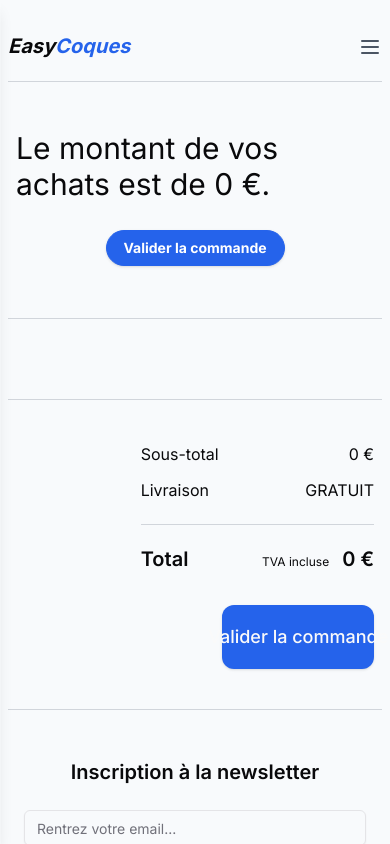
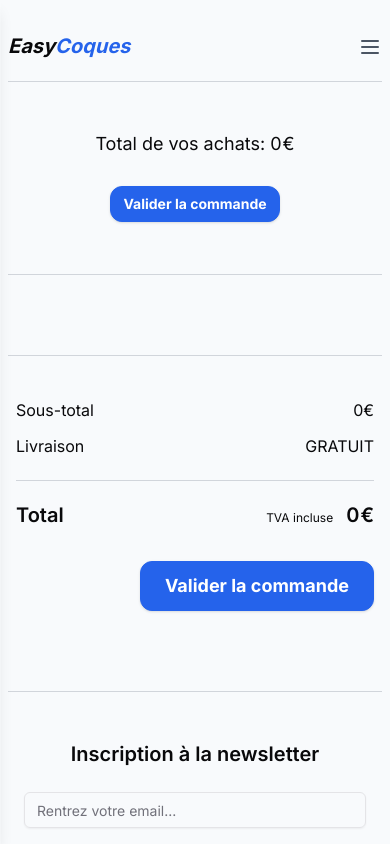
Before and after one commit to babbbass/easy-coques, a Next.js app in the folder frontend/: page /cart in a window 390 px wide. Shown: the top 844 px of the page. Built offline with nearby package versions, Linux system fonts and the light colour scheme.

Commit message:
responsive cart page

```diff
--- a/frontend/components/Cart.tsx
+++ b/frontend/components/Cart.tsx
@@ -3,21 +3,26 @@ import React from "react"
 import { useStoreCart } from "@/stores/cart.store"
 import { CustomButton } from "./customButton"
 import Link from "next/link"
+import { useRouter } from "next/navigation"
 
 export function Cart() {
+  const router = useRouter()
   const { getTotalPrice } = useStoreCart()
   return (
     <>
-      <section className='flex flex-col gap-6 p-2'>
-        <h1 className='text-3xl'>
-          Le montant de vos achats est de {getTotalPrice()} €.
+      <section className='flex w-full text-center flex-col gap-6 p-2'>
+        <h1 className='text-lg sm:text-xl md:text-3xl'>
+          <span className='mr-[1px]'>
+            Total de vos achats: {getTotalPrice()}
+          </span>
+          €
         </h1>
         <Link href='/cart/paiement' className='text-center'>
           <CustomButton
             textButton='Valider la commande'
-            width={50}
             ariaLabel='Valider la commande'
-            className='my-1'
+            className='my-1 rounded-xl'
+            onClick={() => router.push("/cart/paiement")}
           />
         </Link>
       </section>
--- a/frontend/components/cart/listProduct.tsx
+++ b/frontend/components/cart/listProduct.tsx
@@ -7,11 +7,11 @@ import { useStoreCart } from "@/stores/cart.store"
 export function ListProduct() {
   const { items } = useStoreCart()
   return (
-    <section className='flex items-center justify-center flex-col gap-3 w-full'>
+    <section className='flex items-center justify-center flex-col w-full'>
       {items.map((product: any, index: number) => (
         <>
           <Product key={index} product={product} />
-          <Separator margin={5} />
+          <Separator margin={4} />
         </>
       ))}
     </section>
--- a/frontend/components/cart/product.tsx
+++ b/frontend/components/cart/product.tsx
@@ -7,7 +7,7 @@ import {
   SelectTrigger,
   SelectValue,
 } from "@/components/ui/select"
-import { X } from "lucide-react"
+import { Trash2 } from "lucide-react"
 import { useStoreCart } from "@/stores/cart.store"
 import { ProductType } from "@/utils/types/types"
 import Image from "next/image"
@@ -20,8 +20,8 @@ export function Product({ product }: ProductProps) {
   const { removeItem } = useStoreCart()
 
   return (
-    <div className='w-3/4 flex min-h-[200px] gap-4 '>
-      <div className='w-1/4 flex items-center justify-center'>
+    <div className='w-full md:w-3/4 flex md:min-h-[200px] gap-4'>
+      <div className='w-1/4 flex md:justify-center'>
         <Image
           src='/images/iphone.jpeg'
           width={200}
@@ -30,12 +30,12 @@ export function Product({ product }: ProductProps) {
         />
       </div>
       <div className='flex flex-col flex-1 items-center font-semibold'>
-        <div className='flex gap-4 w-full min-h-20 pt-2'>
+        <div className='flex gap-4 w-full min-h-20'>
           <div className='w-4/6'>
-            <h3 className='text-xl text-blue-600'>{product.name}</h3>
+            <h3 className='text-sm md:text-xl text-blue-600'>{product.name}</h3>
             <p className='text-sm text-black/70'>{product?.color}</p>
           </div>
-          <div className='w-2/6'>
+          <div className='w-2/6 pt-1'>
             <Select>
               <SelectTrigger className='w-14 h-1 border-0 rounded-none'>
                 <SelectValue
@@ -55,8 +55,8 @@ export function Product({ product }: ProductProps) {
             aria-label='Supprimer produit de votre panier'
             className='flex items-start'
           >
-            <X
-              className='w-4 h-4 text-slate-600/50 cursor-pointer'
+            <Trash2
+              className='w-4 h-4 md:w-5 md:h-4 text-gray-600/70 cursor-pointer pt-1'
               onClick={() => {
                 removeItem(product.id)
               }}
--- a/frontend/components/totalOrder.tsx
+++ b/frontend/components/totalOrder.tsx
@@ -1,20 +1,22 @@
 "use client"
 import React, { useState } from "react"
 import { Separator } from "./separator"
-import { Button } from "./ui/button"
+import { CustomButton } from "@/components/customButton"
 import { useStoreCart } from "@/stores/cart.store"
 import { FREE_DELIVERY } from "@/utils/constants"
+import { useRouter } from "next/navigation"
 
 export function TotalOrder() {
+  const router = useRouter()
   const { getTotalPrice } = useStoreCart()
   const [deliveryPrice] = useState(0)
   return (
-    <section className='w-full flex justify-end  '>
-      <div className='px-2 flex flex-col text-xl font-normal justify-end items-end w-2/3'>
+    <section className='w-full flex justify-end'>
+      <div className='px-2 flex flex-col text-xl font-normal justify-end items-end w-full md:w-2/3'>
         <div className='flex flex-col gap-2  w-full'>
           <small className='flex justify-between'>
             <span>Sous-total</span>
-            <span>{getTotalPrice()} €</span>
+            <span>{getTotalPrice()}€</span>
           </small>
           <small className='flex justify-between'>
             <span>Livraison</span>
@@ -30,11 +32,16 @@ export function TotalOrder() {
           <span>Total</span>
           <span>
             <span className='font-normal text-xs mr-2'>TVA incluse</span>{" "}
-            {getTotalPrice() + deliveryPrice} €
+            <span className='mr-[1px]'>{getTotalPrice() + deliveryPrice}</span>€
           </span>
         </div>
         <div className='w-full flex justify-end'>
-          <Button className='bg-blue-600 w-[65%] text-lg py-8 rounded-xl mt-8'>{`Valider la commande`}</Button>
+          <CustomButton
+            className='text-lg rounded-xl mt-8 !p-6 mx-0'
+            textButton='Valider la commande'
+            ariaLabel='Valider la commande'
+            onClick={() => router.push("/cart/paiement")}
+          />
         </div>
       </div>
     </section>
```
